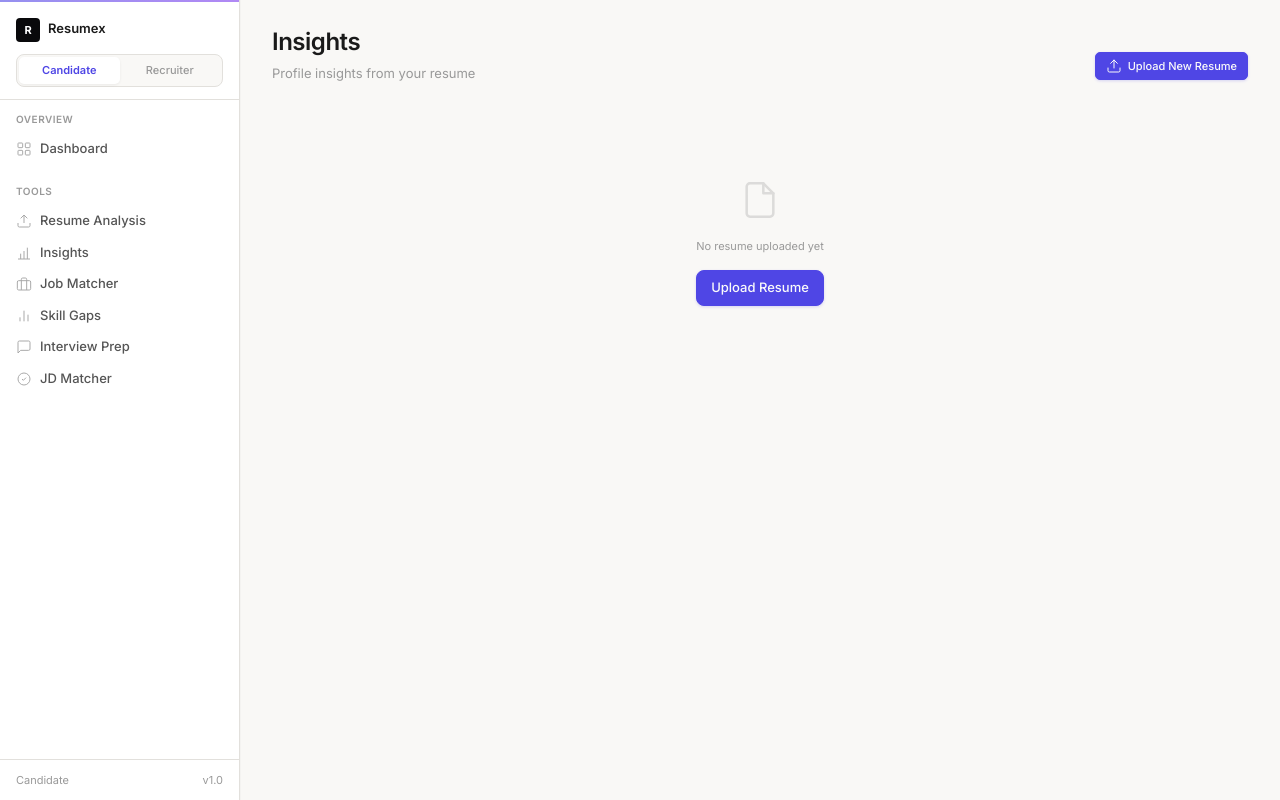
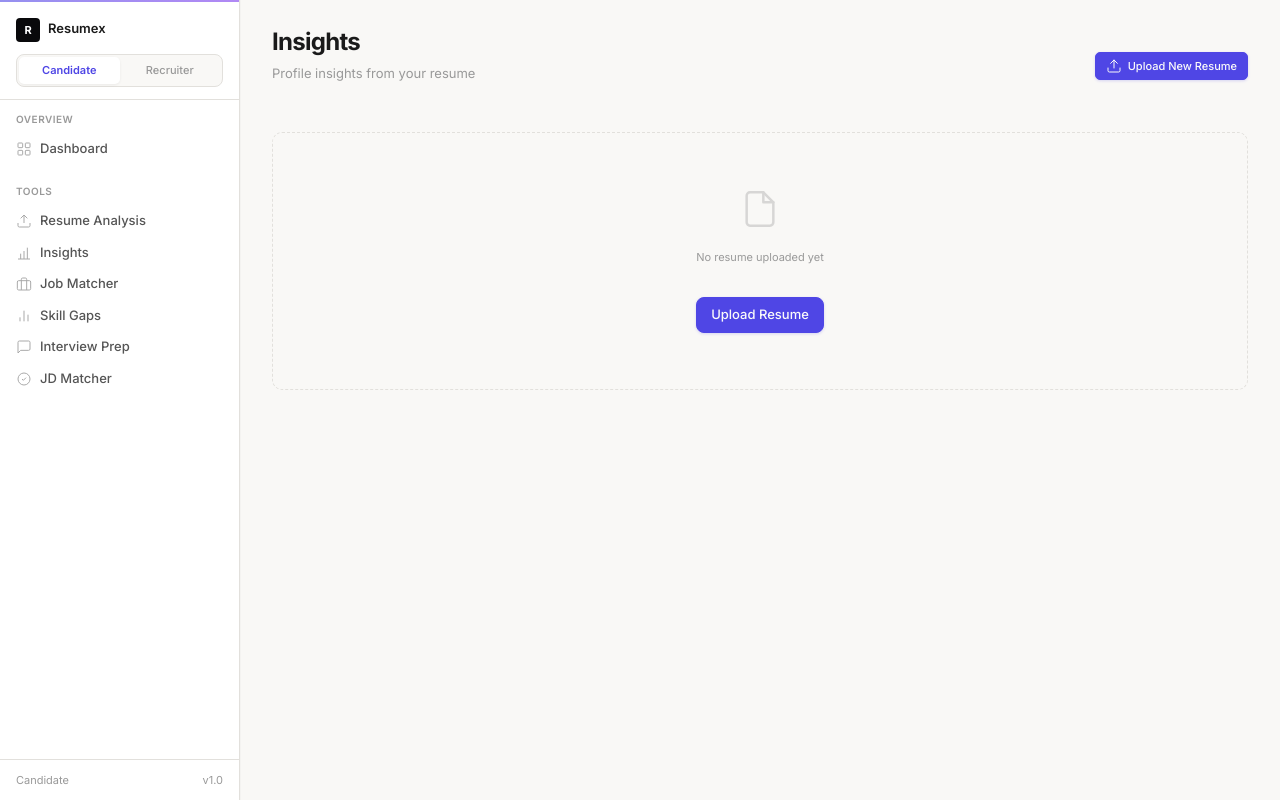
Before and after one commit to anapearl06/ResumeX, a Flask app: page /candidate/analysis in a window 1280 px wide. Run offline with Flask 3, Linux system fonts and the light colour scheme.

Commit message:
upgrade toast notifications with icons and animations, refine empty states and page headers

```diff
--- a/static/css/main.css
+++ b/static/css/main.css
@@ -168,8 +168,11 @@ img{display:block;max-width:100%}
 
 /* ===== PAGE HEADER ===== */
 .page-header{margin-bottom:24px}
-.page-header h1{font-size:var(--text-2xl);font-weight:600;color:var(--text);letter-spacing:-.02em;margin-bottom:4px}
-.page-header p{font-size:var(--text-sm);color:var(--text-muted)}
+.page-header h1{
+  font-size:var(--text-2xl);font-weight:700;color:var(--text);
+  letter-spacing:-.03em;margin-bottom:4px;
+}
+.page-header p{font-size:var(--text-sm);color:var(--text-muted);line-height:1.5}
 
 /* ===== UTILITIES ===== */
 .text-secondary{color:var(--text-secondary)}
@@ -379,10 +382,14 @@ tr:hover td{background:var(--bg-subtle)}
 .upload-zone p{font-size:var(--text-xs);color:var(--text-muted)}
 
 /* ===== EMPTY STATE ===== */
-.empty{text-align:center;padding:48px 20px;color:var(--text-muted)}
-.empty svg{width:40px;height:40px;margin-bottom:12px;opacity:.3}
-.empty h3{font-size:var(--text-sm);font-weight:600;color:var(--text-secondary);margin-bottom:2px}
-.empty p{font-size:var(--text-xs);color:var(--text-muted)}
+.empty{
+  text-align:center;padding:56px 24px;color:var(--text-muted);
+  border:1.5px dashed var(--border);border-radius:var(--radius-lg);
+  background:transparent;margin:8px 0;
+}
+.empty svg{width:40px;height:40px;margin-bottom:14px;opacity:.35}
+.empty h3{font-size:var(--text-base);font-weight:600;color:var(--text-secondary);margin-bottom:4px}
+.empty p{font-size:var(--text-xs);color:var(--text-muted);margin-bottom:16px}
 
 /* ===== SPINNER ===== */
 .spinner{
@@ -394,15 +401,20 @@ tr:hover td{background:var(--bg-subtle)}
 
 /* ===== TOAST ===== */
 .toast{
-  position:fixed;bottom:16px;right:16px;
-  padding:10px 16px;border-radius:var(--radius);
+  position:fixed;bottom:20px;right:20px;
+  padding:12px 18px;border-radius:var(--radius);
   font-size:var(--text-sm);z-index:300;
-  animation:fadeIn .15s ease;
+  animation:toastIn .25s cubic-bezier(.16,1,.3,1);
+  display:flex;align-items:center;gap:8px;
   background:var(--surface);border:1px solid var(--border);
-  box-shadow:var(--shadow);color:var(--text);
+  box-shadow:var(--shadow-lg);color:var(--text);
+  transition:opacity .2s ease,transform .2s ease;
+  max-width:360px;
 }
 .toast.error{border-color:var(--red-border);color:var(--red);background:var(--red-bg)}
 .toast.success{border-color:var(--green-border);color:var(--green);background:var(--green-bg)}
+.toast svg{opacity:.9}
+@keyframes toastIn{from{opacity:0;transform:translateY(12px) scale(.97)}to{opacity:1;transform:translateY(0) scale(1)}}
 
 /* ===== LIST ITEMS ===== */
 .list-item{
--- a/static/js/main.js
+++ b/static/js/main.js
@@ -1,9 +1,24 @@
 function toast(message, type = '') {
   const el = document.createElement('div');
   el.className = 'toast ' + type;
-  el.textContent = message;
+  el.setAttribute('role', 'status');
+
+  const icons = {
+    success: '<svg viewBox="0 0 24 24" fill="none" stroke="currentColor" stroke-width="2" style="width:14px;height:14px;flex-shrink:0"><path d="M22 11.08V12a10 10 0 1 1-5.93-9.14"/><path d="m9 11 3 3L22 4"/></svg>',
+    error: '<svg viewBox="0 0 24 24" fill="none" stroke="currentColor" stroke-width="2" style="width:14px;height:14px;flex-shrink:0"><line x1="18" y1="6" x2="6" y2="18"/><line x1="6" y1="6" x2="18" y2="18"/></svg>',
+    default: '<svg viewBox="0 0 24 24" fill="none" stroke="currentColor" stroke-width="2" style="width:14px;height:14px;flex-shrink:0"><circle cx="12" cy="12" r="10"/><line x1="12" y1="16" x2="12" y2="12"/><line x1="12" y1="8" x2="12.01" y2="8"/></svg>',
+  };
+
+  el.innerHTML = icons[type] || icons.default;
+  el.appendChild(document.createTextNode(' '));
+  el.appendChild(document.createTextNode(message));
   document.body.appendChild(el);
-  setTimeout(() => el.remove(), 3000);
+
+  setTimeout(() => {
+    el.style.opacity = '0';
+    el.style.transform = 'translateY(8px)';
+    setTimeout(() => el.remove(), 200);
+  }, 2800);
 }
 
 async function apiFetch(url, options = {}) {
@@ -11,7 +26,7 @@ async function apiFetch(url, options = {}) {
     headers: options.body instanceof FormData ? {} : { 'Content-Type': 'application/json' },
     ...options,
   });
-  const data = await res.json();
+  const data = await res.json().catch(() => ({}));
   if (!res.ok) throw new Error(data.error || 'Something went wrong');
   return data;
 }
```
